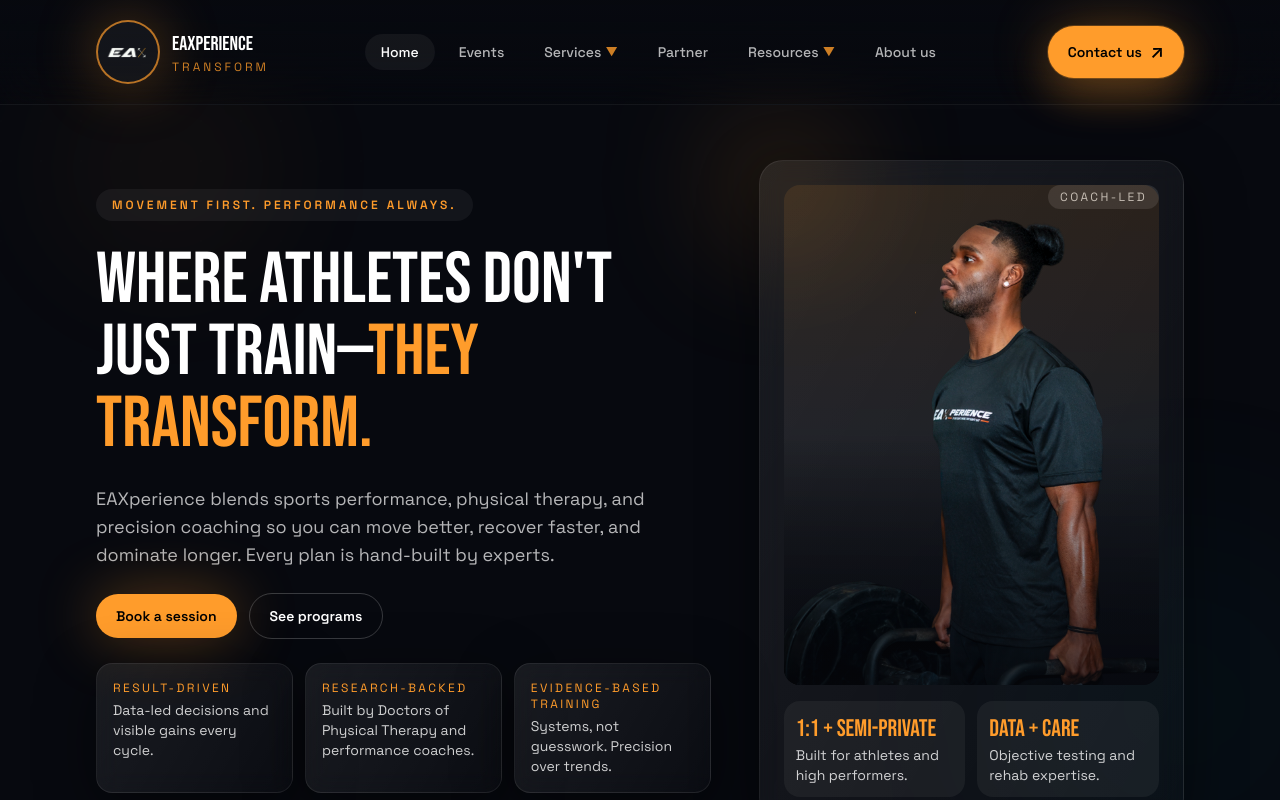
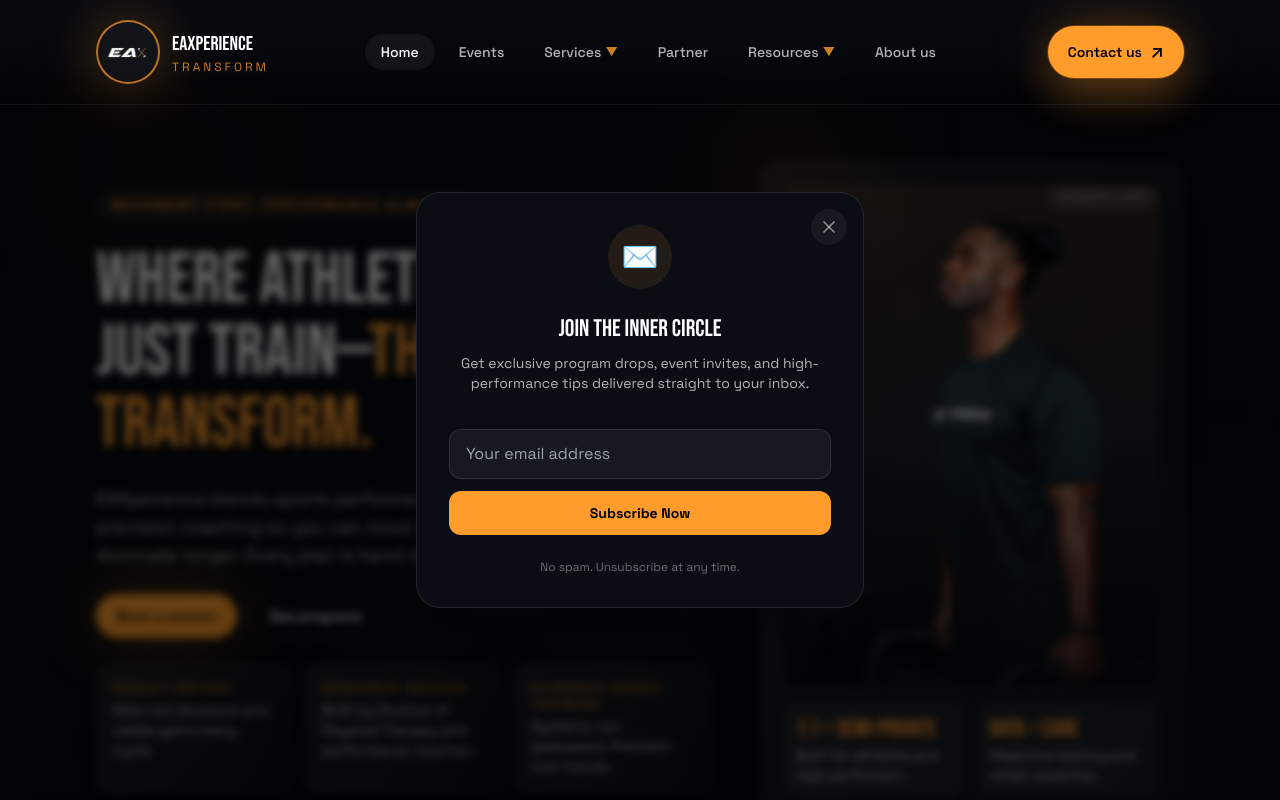
Before and after one commit to boobacar/eaxperience, a React (Vite) app: page / in a window 1280 px wide. Shown: the top 800 px of the page. Built offline with nearby package versions, Linux system fonts and the light colour scheme.

Commit message:
adding newsletter at lauch and changing location

```diff
--- a/package.json
+++ b/package.json
@@ -10,6 +10,7 @@
     "preview": "vite preview"
   },
   "dependencies": {
+    "lucide-react": "^0.562.0",
     "react": "^19.2.0",
     "react-dom": "^19.2.0",
     "react-router-dom": "^7.11.0"
--- a/src/components/Footer.jsx
+++ b/src/components/Footer.jsx
@@ -97,7 +97,8 @@ export default function Footer() {
           </h4>
           <div className="mt-3 space-y-1 text-sm text-white/80">
             <p>Hours: 8am–7pm (Mon–Fri)</p>
-            <p>New York City</p>
+            <p>117 St. Ann’s Ave, Bronx, NY 10454</p>
+            <p>129 W 29th St. Floor 2, NY, NY 10001</p>
             <p>Email: theeaxperience@gmail.com</p>
             <p>Phone: 718-578-2763</p>
           </div>
@@ -137,16 +138,31 @@ export default function Footer() {
             Get program drops, event invites, and training notes. We keep it
             tight and actionable.
           </p>
-          <div className="flex items-center gap-2 rounded-2xl bg-white/5 p-2">
+          <form
+            action="https://formsubmit.co/theeaxperience@gmail.com"
+            method="POST"
+            className="flex items-center gap-2 rounded-2xl bg-white/5 p-2"
+          >
+            <input
+              type="hidden"
+              name="_subject"
+              value="New Footer Newsletter Subscriber"
+            />
+            <input type="hidden" name="_captcha" value="false" />
             <input
               type="email"
+              name="email"
+              required
               placeholder="Your email"
               className="w-full bg-transparent px-3 py-2 text-sm text-white outline-none"
             />
-            <button className="rounded-xl bg-brand-orange px-4 py-2 text-xs font-semibold text-black">
+            <button
+              type="submit"
+              className="rounded-xl bg-brand-orange px-4 py-2 text-xs font-semibold text-black"
+            >
               Join
             </button>
-          </div>
+          </form>
           <div className="flex items-center gap-2">
             {socials.map((social) => (
               <a
--- a/src/components/Layout.jsx
+++ b/src/components/Layout.jsx
@@ -1,17 +1,20 @@
-import { Outlet, useLocation } from "react-router-dom"
-import { useEffect } from "react"
-import Header from "./Header"
-import Footer from "./Footer"
+import { Outlet, useLocation } from "react-router-dom";
+import { useEffect } from "react";
+import Header from "./Header";
+import Footer from "./Footer";
+
+import NewsletterModal from "./NewsletterModal";
 
 export default function Layout() {
-  const location = useLocation()
+  const location = useLocation();
 
   useEffect(() => {
-    window.scrollTo({ top: 0, behavior: "smooth" })
-  }, [location.pathname])
+    window.scrollTo({ top: 0, behavior: "smooth" });
+  }, [location.pathname]);
 
   return (
     <div className="min-h-screen bg-[#07090f] text-white">
+      <NewsletterModal />
       <div className="pointer-events-none fixed inset-0 opacity-40">
         <div className="grid-overlay absolute inset-0" />
         <div className="absolute left-10 top-10 h-64 w-64 rounded-full bg-brand-orange/10 blur-3xl" />
@@ -23,5 +26,5 @@ export default function Layout() {
       </main>
       <Footer />
     </div>
-  )
+  );
 }
--- /dev/null
+++ b/src/components/NewsletterModal.jsx
@@ -0,0 +1,81 @@
+import { useState, useEffect } from "react";
+import { X } from "lucide-react";
+
+export default function NewsletterModal() {
+  const [isOpen, setIsOpen] = useState(false);
+
+  useEffect(() => {
+    // Check if the user has already seen the modal
+    const hasSeenModal = sessionStorage.getItem("hasSeenNewsletterModal");
+
+    // If not, show it after a short delay (e.g., 2 seconds)
+    if (!hasSeenModal) {
+      const timer = setTimeout(() => {
+        setIsOpen(true);
+        sessionStorage.setItem("hasSeenNewsletterModal", "true");
+      }, 2000);
+      return () => clearTimeout(timer);
+    }
+  }, []);
+
+  if (!isOpen) return null;
+
+  return (
+    <div className="fixed inset-0 z-50 flex items-center justify-center bg-black/60 p-4 backdrop-blur-sm transition-opacity duration-300">
+      <div className="relative w-full max-w-md overflow-hidden rounded-3xl border border-white/10 bg-[#0a0d14] p-8 shadow-2xl animate-in fade-in zoom-in duration-300">
+        <button
+          onClick={() => setIsOpen(false)}
+          className="absolute right-4 top-4 rounded-full bg-white/5 p-2 text-white/50 hover:bg-white/10 hover:text-white transition"
+        >
+          <X size={20} />
+        </button>
+
+        <div className="space-y-6 text-center">
+          <div className="mx-auto flex h-16 w-16 items-center justify-center rounded-full bg-brand-orange/10 text-3xl">
+            ✉️
+          </div>
+
+          <div className="space-y-2">
+            <h3 className="font-display text-2xl text-white">
+              Join the Inner Circle
+            </h3>
+            <p className="text-sm text-white/70">
+              Get exclusive program drops, event invites, and high-performance
+              tips delivered straight to your inbox.
+            </p>
+          </div>
+
+          <form
+            action="https://formsubmit.co/theeaxperience@gmail.com"
+            method="POST"
+            className="space-y-3"
+          >
+            <input
+              type="hidden"
+              name="_subject"
+              value="New Newsletter Subscriber (Modal)"
+            />
+            <input type="hidden" name="_captcha" value="false" />
+            <input
+              type="email"
+              name="email"
+              placeholder="Your email address"
+              required
+              className="w-full rounded-xl border border-white/10 bg-white/5 px-4 py-3 text-white outline-none focus:border-brand-orange transition"
+            />
+            <button
+              type="submit"
+              className="w-full rounded-xl bg-brand-orange px-4 py-3 text-sm font-bold text-black hover:bg-white transition transform active:scale-95"
+            >
+              Subscribe Now
+            </button>
+          </form>
+
+          <p className="text-xs text-white/40">
+            No spam. Unsubscribe at any time.
+          </p>
+        </div>
+      </div>
+    </div>
+  );
+}
--- a/src/pages/Contact.jsx
+++ b/src/pages/Contact.jsx
@@ -139,7 +139,14 @@ export default function Contact() {
           <p>Email: theeaxperience@gmail.com</p>
           <p>Phone: 718-578-2763</p>
           <p>Hours: 8am–7pm (Mon–Fri)</p>
-          <p>Location: New York City + hybrid coaching worldwide</p>
+          <div className="space-y-1">
+            <p className="font-semibold text-white">Locations:</p>
+            <p>1. 117 St. Ann’s Ave, Bronx, NY 10454</p>
+            <p>2. 129 W 29th St. Floor 2, NY, NY 10001</p>
+            <p className="text-white/60 text-xs uppercase tracking-wide mt-1">
+              + Hybrid coaching worldwide
+            </p>
+          </div>
         </div>
       </section>
     </div>
```
Also changed, not shown: 1 other file (tests, documents, lock files or other folders).
